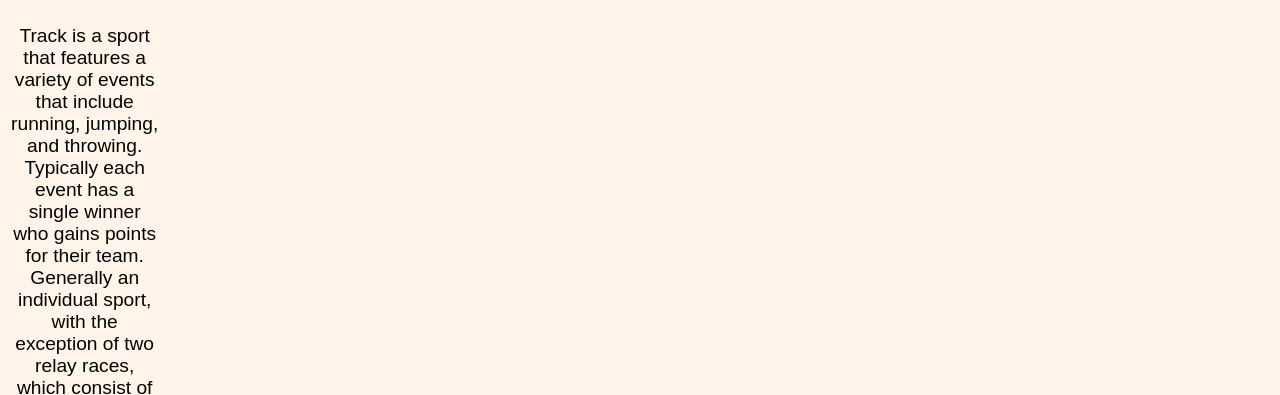
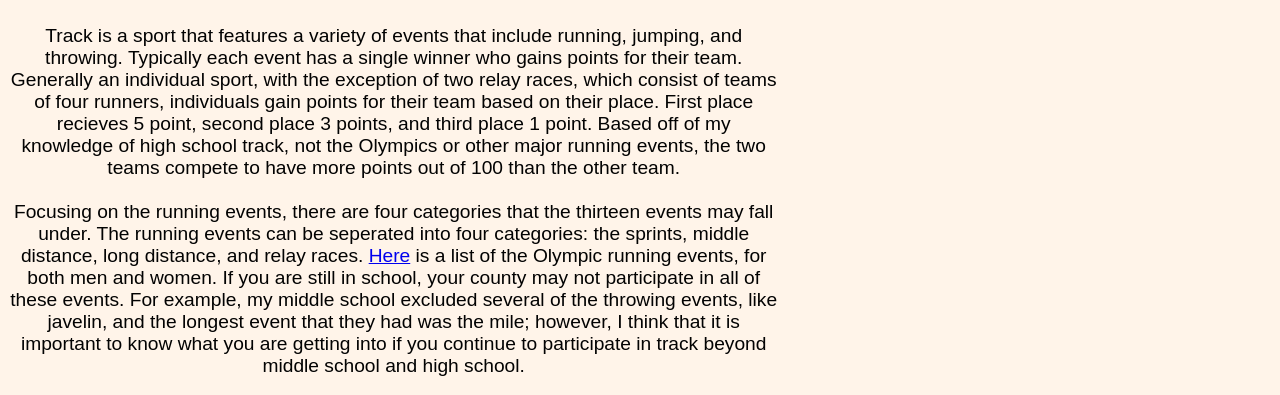
Before and after one commit to werunthecounty/WeRunTheCounty, a plain HTML site: page The Basics(WRC).html in a window 1280 px wide. Shown: the part 347-742 px from the top of the page. Drawn offline with Linux system fonts and the light colour scheme.

Commit message:
Update stylesheet(TB).css

```diff
--- a/stylesheet(TB).css
+++ b/stylesheet(TB).css
@@ -31,7 +31,7 @@ p{
     padding: 1.7px;
     font-size: 120%;
     text-align: center;
-    width: 150px;
+    width: 40em;
 }
 
 
```
